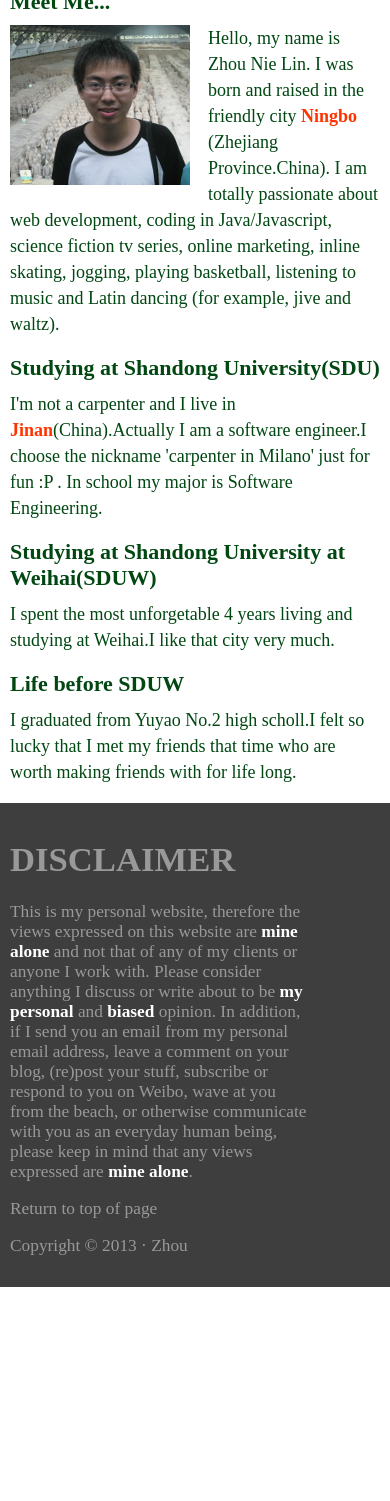
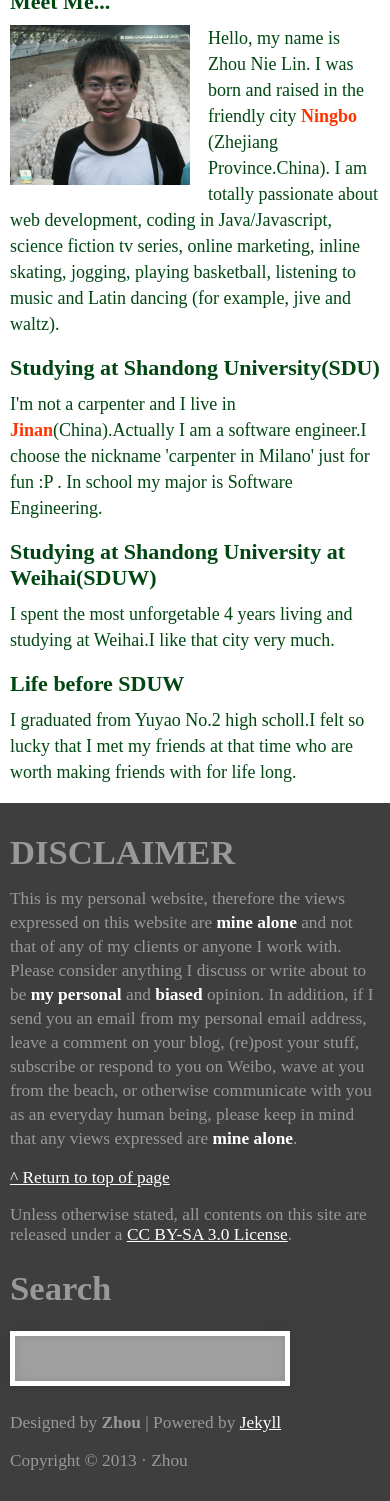
Before and after one commit to jason1114/jason1114.github.io, a Jekyll site: the page built from index.html, in a window 390 px wide, cut to the strip 879-2380 px from the top of the page. Built offline with Jekyll 4.4.1, drawn with Linux system fonts in a browser that asks for light colours; before the commit the page ends 2166 px from its top, so only the background shows below that.

Commit message:
responsive index ok.

```diff
--- a/_layouts/default.html
+++ b/_layouts/default.html
@@ -47,7 +47,7 @@
     </div>
   </header>
   <div id="two_column">
-    <div class="container-full clear left pull-right">
+    <div class="container-full clear wrap-social pull-right" id="social-left">
       <div class="social-group">
         <a class="social weibo" href=""><img src="/images/weibo.png"></a>
         <a class="social github" href=""><img src="/images/github.png"></a>
@@ -57,7 +57,7 @@
       <a href="http://weibo.com/u/2108183154?s=6uyXnP" target="_blank" id="sig"><img border="0" src="http://service.t.sina.com.cn/widget/qmd/2108183154/c77742aa/1.png"/></a>
       <iframe width="100%" height="550" class="share_self"  frameborder="0" scrolling="no" src="http://widget.weibo.com/weiboshow/index.php?language=&width=0&height=550&fansRow=2&ptype=1&speed=0&skin=5&isTitle=1&noborder=1&isWeibo=1&isFans=1&uid=2108183154&verifier=c77742aa&dpc=1"></iframe>
     </div>
-    <div class="container-full clear" id="wrap_intro">
+    <div class="container-full" id="wrap_intro">
       <div id="intro">
         <section>
           <h1>Meet Me...</h1>
@@ -74,13 +74,14 @@
         </section>
         <section>
           <h1>Life before SDUW</h1>
-          <p>I graduated from Yuyao No.2 high scholl.I felt so lucky that I met my friends that time who are worth making friends with for life long.</p>
+          <p>I graduated from Yuyao No.2 high scholl.I felt so lucky that I met my friends at that time who are worth making friends with for life long.</p>
         </section>
 
       </div>
     </div>
   </div>
   <footer class="clear">
+    <div class="container-full">
     <div id="disclaimer">
         <h1>DISCLAIMER</h1>
         <p>This is my personal website, therefore the views expressed on this website are <b>mine alone</b> and not that of any of my clients or anyone I work with. Please consider anything I discuss or write about to be <b>my personal</b> and <b>biased</b> opinion.
@@ -89,10 +90,18 @@
         </p>
     </div>
     <div id="copyright">
-        <a href="#">Return to top of page</a>
+        <a href="#"> ^ Return to top of page</a>
+        <p>Unless otherwise stated, all contents on this site are released under a <a href="http://creativecommons.org/licenses/by-sa/3.0/">CC BY-SA 3.0 License</a>.</p>
+        <div>
+          <h1>Search</h1>
+          <form>
+            <input type="text">
+          </form>
+        </div>
+        <p>Designed by <b>Zhou</b> | Powered by <a href="http://jekyllrb.com/">Jekyll</a></p>
         <p>Copyright © 2013 · Zhou</p>
     </div>
-
+    </div>
   </footer>
 </body>
 </html>
--- a/css/style.css
+++ b/css/style.css
@@ -12,9 +12,19 @@
   position: relative;
 }
 footer a,footer a:visited{
-  color: rgb(153, 153, 153);
+  color: white;
+  text-decoration: underline;
 }
-
+footer input[type="text"] {
+  border: 5px solid white;
+  -webkit-box-shadow: inset 0 0 8px rgba(0,0,0,0.1), 0 0 16px rgba(0,0,0,0.1);
+  -moz-box-shadow: inset 0 0 8px rgba(0,0,0,0.1), 0 0 16px rgba(0,0,0,0.1);
+  box-shadow: inset 0 0 8px rgba(0,0,0,0.1), 0 0 16px rgba(0,0,0,0.1);
+  padding: 15px;
+  background: rgba(255,255,255,0.5);
+  margin: 0 0 10px 0;
+  width: 18em;
+}
 a{
   color: rgb(1, 71, 18);
   text-decoration: none;
@@ -148,6 +158,9 @@
 hr{
   clear:both;
 }
+#social-left{
+  margin-right: 0;
+}
 a.social{
   display: inline-block;
   height: 48px;
@@ -203,6 +216,7 @@
   margin-top: 12px;
   margin-bottom: 10px;
   font-size: 22px;
+  clear: both;
 }
 #intro a{
   color: #f30;
@@ -214,6 +228,7 @@
 #me180x160 {
   float: left;
   margin-right: 1em;
+  margin-bottom: 1em;
 }
 .pull-right{
   margin-right: 0em;
@@ -228,17 +243,16 @@
   width: 100%
 }
 #disclaimer{
-  width: 300px;
   /*float:left;*/
   margin-left: 10px;
   font-size: 13pt;
   margin-right: 10px;
+  line-height: 24px;
 }
 #disclaimer b{
   color: white;
 }
 #copyright{
-  width: 300px;
   /*float:right;*/
   margin-left: 10px;
   font-size: 13pt;
@@ -300,18 +314,11 @@
     font-size: 18px;
     line-height: 26px;
   }
-  #disclaimer{
-    position: absolute;
-  }
-  #copyright{
-    position: absolute;
-    right:0;
-  }
-  footer{
-    height: 30em;
-  }
 }
 @media screen and (min-width:980px ){
+  .wrap-social{
+    float: left;
+  }
   #talk-medium{
     display: none;
   }
@@ -326,8 +333,8 @@
   }
   .container-full {
     max-width: none;
-    margin-left: 7em;
-    margin-right: 7em;
+    margin-left: 4em;
+    margin-right: 4em;
   }
   .share_self{
     display: block;
@@ -339,16 +346,74 @@
     position: relative;
   }
   #wrap_intro{
+    float: left;
+    margin-left: 0;
+  }
+  #disclaimer{
+    width: 300px;
     position: absolute;
-    top:0;
-    left:24em;
+  }
+  #copyright{
+    width: 300px;
+    position: absolute;
+    right:0;
+    top:2em;
+  }
+  footer{
+    height: 30em;
+  }
+  footer .container-full{
+    position: relative;
   }
   #disclaimer{
     width: 400px;
-    left:7em;
+    /*left:7em;*/
   }
   #copyright{
-    right:7em;
-    top:2em;
+    width: 400px;
+    /*right:7em;*/
   }
 }
+@media screen and (min-width:980px ){
+  #wrap_intro{
+    margin-top: 2em;
+    width: 31em;
+  }
+}
+@media screen and (min-width:1030px ){
+  #wrap_intro{
+    margin-left: 1.2em;
+    width: 34em;
+  }
+}
+@media screen and (min-width:1080px ){
+  #wrap_intro{
+    width: 36em;
+  }
+}
+@media screen and (min-width:1130px ){
+  #wrap_intro{
+    width: 37em;
+  }
+}
+@media screen and (min-width:1150px ){
+  #wrap_intro{
+    width: 40em;
+  }
+}
+@media screen and (min-width:1200px ){
+  #wrap_intro{
+    width: 44em;
+  }
+}
+@media screen and (min-width:1250px ){
+  #wrap_intro{
+    width: 47em;
+  }
+}
+@media screen and (min-width:1300px ){
+  #wrap_intro{
+    margin-left: 3em;
+    width: 46em;
+  }
+}
```
